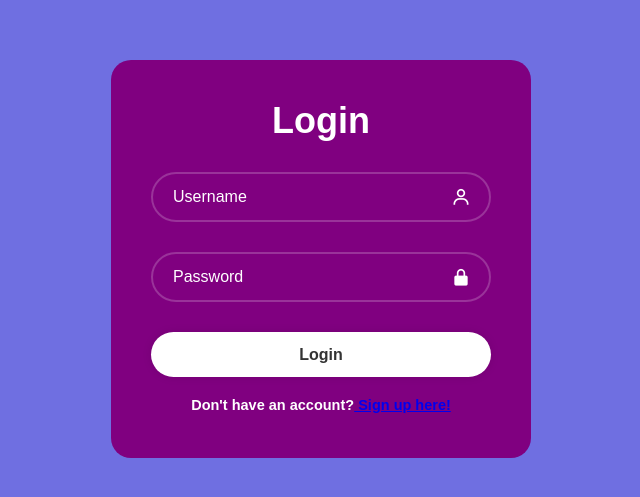
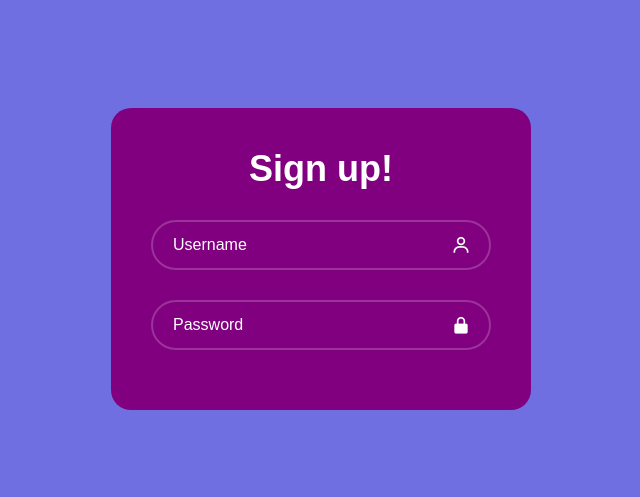
Before and after one commit to MichaelC609/StudySmartApp, a React (Create React App) app in the folder studentapp/: page / in a window 1280 px wide. Shown: the part 141-638 px from the top of the page, without its empty margins (319-959 px from the left). Built offline with nearby package versions, Linux system fonts and the light colour scheme.

Commit message:
install react-router-dom

```diff
--- a/studentapp/package.json
+++ b/studentapp/package.json
@@ -8,7 +8,6 @@
     "@testing-library/user-event": "^13.5.0",
     "react": "^18.3.1",
     "react-dom": "^18.3.1",
-    "react-router-dom": "6.26.0",
     "react-scripts": "5.0.1",
     "web-vitals": "^2.1.4"
   },
@@ -37,6 +36,6 @@
     ]
   },
   "devDependencies": {
-    "react-router-dom": "^6.26.0"
+    "react-router-dom": "^6.26.1"
   }
 }
--- a/studentapp/src/App.js
+++ b/studentapp/src/App.js
@@ -1,9 +1,9 @@
 import Login from "./Login";
-import { BrowserRouter as Router, Route, Routes } from 'react-router-dom';
+import Signup from "./Signup";
 
 function App() {
   return (
-    <Login />
+    <Signup />
   );
 }
 
--- /dev/null
+++ b/studentapp/src/Signup.css
@@ -0,0 +1,7 @@
+*
+{
+	margin: 0;
+	padding: 0;
+	box-sizing: border-box;
+	font-family: "Poppins", sans-serif;
+}
--- /dev/null
+++ b/studentapp/src/Signup.js
@@ -0,0 +1,27 @@
+import '../src/Signup.css'
+
+function Signup()
+{
+	return(
+		<>
+			<link href='https://unpkg.com/boxicons@2.1.4/css/boxicons.min.css' rel='stylesheet'></link>
+			<div className='wrapper'>
+				<h1>Sign up!</h1>
+
+				<div className='input-box'>
+						<input type='text'
+						placeholder='Username' required />
+						<i class='bx bx-user'></i>
+					</div>
+
+				<div className='input-box'>
+					<input type='password'
+					placeholder='Password' required />
+					<i class='bx bxs-lock-alt' ></i>
+				</div>
+			</div>
+		</>
+	);
+}
+
+export default Signup
```
Also changed, not shown: studentapp/src/Login.js (line endings or trailing spaces), 1 other file (tests, documents, lock files or other folders).
